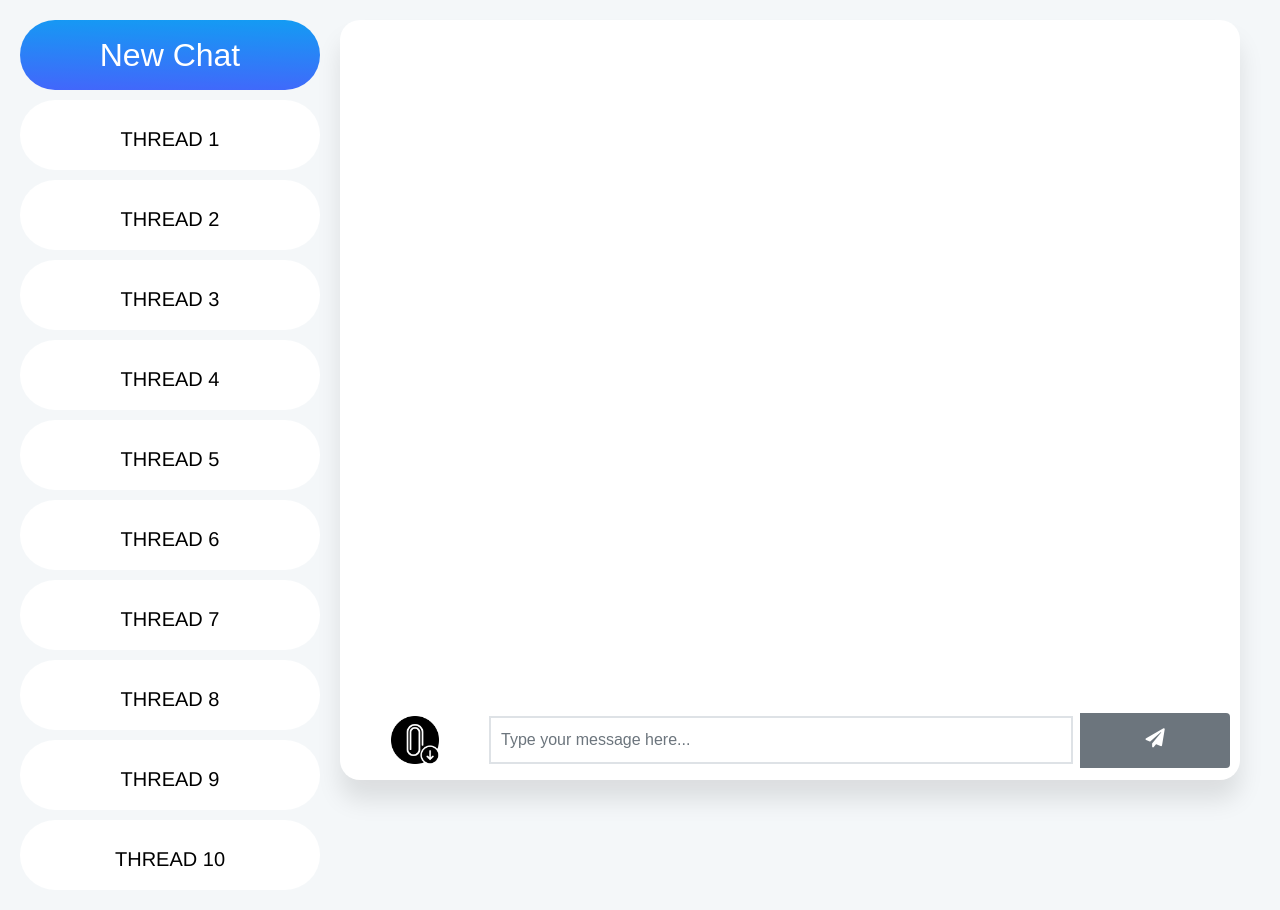
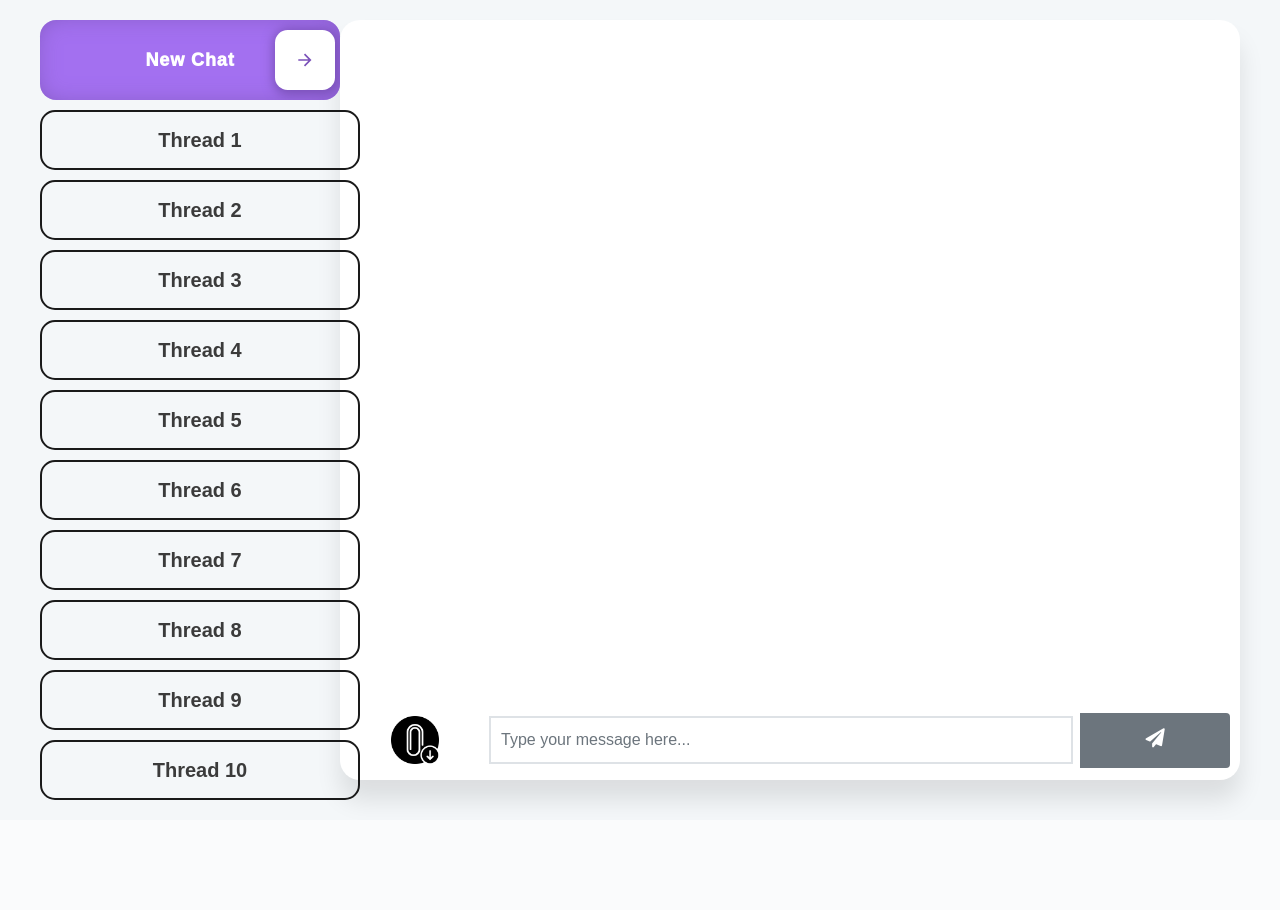
Before and after one commit to blinkswag/Bid_Scope, a Flask app: page / in a window 1280 px wide. After the commit the page ends 808 px from the top, so only its background shows below. Run offline with Flask 3, Linux system fonts and the light colour scheme; some libraries are stand-ins or nearby versions.

Commit message:
Source bug Fix

```diff
--- a/app/templates/index.html
+++ b/app/templates/index.html
@@ -61,6 +61,7 @@
   width: 300px;
     height: 70px;
     border-radius: 50px;
+    margin-left: 20px;
 }
 
 .button-48:before {
@@ -134,10 +135,10 @@
 }
         .user-message {
             /* background-color: #007bff; */
-            background-color: #dcf8c6;
-            /* color: white; */
+            background-color: #a370f0;
+            color: white;
             margin-left: auto;
-            color: #000;
+            /* color: #ffffff; */
             align-self: flex-end;
             font-size: 25px;
         }
@@ -206,51 +207,64 @@ label[for="fileUpload"] {
     cursor: pointer;
 }
 
-.button-21 {
+.cssbuttons-io-button {
     width: 300px;
-    height: 70px;
+    height: 80px;
+  background: #a370f0;
+  color: white;
+  font-family: inherit;
+  /* padding: 0.35em; */
+  /* padding-left: 1.2em; */
+  font-size: 18px;
+  font-weight: 1000;
+  border-radius: 0.9em;
+  border: none;
+  letter-spacing: 0.05em;
+  display: flex;
   align-items: center;
-  appearance: none;
-  background-color: #0476f7;
-  background-image: linear-gradient(1deg, #4F58FD, #149BF3 99%);
-  background-size: calc(100% + 20px) calc(100% + 20px);
-  border-radius: 100px;
-  border-width: 0;
-  box-shadow: none;
-  box-sizing: border-box;
-  color: #FFFFFF;
+  box-shadow: inset 0 0 1.6em -0.6em #714da6;
+  overflow: hidden;
+  position: relative;
+  /* height: 2.8em; */
+  /* padding-right: 3.3em; */
   cursor: pointer;
-  display: inline-flex;
-  font-family: CircularStd,sans-serif;
-  font-size: 2rem;
-  /* height: auto; */
+  margin-left: 20px;
   justify-content: center;
-  line-height: 1.5;
-  padding: 10px 20px;
-  position: relative;
-  text-align: center;
-  text-decoration: none;
-  transition: background-color .2s,background-position .2s;
-  user-select: none;
-  -webkit-user-select: none;
-  touch-action: manipulation;
-  vertical-align: top;
-  white-space: nowrap;
-  margin-right: 20px;
 }
 
-.button-21:active,
-.button-21:focus {
-  outline: none;
+.cssbuttons-io-button .icon {
+  background: white;
+  /* margin-left: 1em; */
+  position: absolute;
+  display: flex;
+  align-items: center;
+  justify-content: center;
+  width: 60px;
+    height: 60px;
+  border-radius: 0.7em;
+  box-shadow: 0.1em 0.1em 0.6em 0.2em #7b52b9;
+  right: 0.3em;
+  transition: all 0.3s;
 }
 
-.button-21:hover {
-  background-position: -20px -20px;
+.cssbuttons-io-button:hover .icon {
+  width: calc(100% - 0.6em);
 }
 
-.button-21:focus:not(:active) {
-  box-shadow: rgba(32, 38, 42, 0.25) 0 0 0 .125em;
+.cssbuttons-io-button .icon svg {
+  width: 1.1em;
+  transition: transform 0.3s;
+  color: #7b52b9;
 }
+
+.cssbuttons-io-button:hover .icon svg {
+  transform: translateX(0.1em);
+}
+
+.cssbuttons-io-button:active .icon {
+  transform: scale(0.95);
+}
+
 label[for="fileUpload"] {
     background: none; /* Removes any background styling */
     border: none; /* Removes border */
@@ -341,6 +355,52 @@ label[for="fileUpload"] {
         #uploadFileBtn {
             margin-left: 10px; /* Space between the upload icon and button */
         }
+
+.button-28 {
+  appearance: none;
+  background-color: transparent;
+  border: 2px solid #1A1A1A;
+  border-radius: 15px;
+  box-sizing: border-box;
+  color: #3B3B3B;
+  cursor: pointer;
+  display: inline-block;
+  font-weight: 900;
+  line-height: normal;
+  margin: 0;
+  min-height: 60px;
+  min-width: 0;
+  outline: none;
+  padding: 8px 12px;
+  text-align: center;
+  text-decoration: none;
+  transition: all 300ms cubic-bezier(.23, 1, 0.32, 1);
+  user-select: none;
+  -webkit-user-select: none;
+  touch-action: manipulation;
+  width: 100%;
+  will-change: transform;
+  font-size: 20px;
+  font-weight: 500;
+  margin-left: 20px;
+}
+
+.button-28:disabled {
+  pointer-events: none;
+}
+
+.button-28:hover {
+  color: #fff;
+  background-color: #a370f0;
+  box-shadow: rgba(0, 0, 0, 0.25) 0 8px 15px;
+  transform: translateY(-2px);
+}
+
+.button-28:active {
+  box-shadow: none;
+  transform: translateY(0);
+}
+
     </style>
 
 <!-- <title>Chatbot</title>  -->
@@ -348,17 +408,38 @@ label[for="fileUpload"] {
 <body>
     <div class="main-container">
         <div class="new-chat-container">
-            <button type="button" class="button-21" aria-label="Start New Chat">New Chat</button>
-            <button type="button" class="button-48" aria-label="Additional Button 1">Thread 1</button>
-            <button type="button" class="button-48" aria-label="Additional Button 2">Thread 2</button>
-            <button type="button" class="button-48" aria-label="Additional Button 3">Thread 3</button>
-            <button type="button" class="button-48" aria-label="Additional Button 4">Thread 4</button>
-            <button type="button" class="button-48" aria-label="Additional Button 5">Thread 5</button>
-            <button type="button" class="button-48" aria-label="Additional Button 6">Thread 6</button>
-            <button type="button" class="button-48" aria-label="Additional Button 7">Thread 7</button>
-            <button type="button" class="button-48" aria-label="Additional Button 8">Thread 8</button>
-            <button type="button" class="button-48" aria-label="Additional Button 9">Thread 9</button>
-            <button type="button" class="button-48" aria-label="Additional Button 10">Thread 10</button>
+
+            <button class="cssbuttons-io-button">
+
+                New Chat
+
+                <div class="icon">
+                  <svg
+                    height="24"
+                    width="24"
+                    viewBox="0 0 24 24"
+                    xmlns="http://www.w3.org/2000/svg"
+                  >
+
+                    <path d="M0 0h24v24H0z" fill="none"></path>
+                    <path
+                      d="M16.172 11l-5.364-5.364 1.414-1.414L20 12l-7.778 7.778-1.414-1.414L16.172 13H4v-2z"
+                      fill="currentColor"
+                    ></path>
+                  </svg>
+                </div>
+              </button>
+
+            <button type="button" class="button-28" style="font-weight: bold;" aria-label="Additional Button 1">Thread 1</button>
+            <button type="button" class="button-28" style="font-weight: bold;" aria-label="Additional Button 2">Thread 2</button>
+            <button type="button" class="button-28" style="font-weight: bold;" aria-label="Additional Button 3">Thread 3</button>
+            <button type="button" class="button-28" style="font-weight: bold;" aria-label="Additional Button 4">Thread 4</button>
+            <button type="button" class="button-28" style="font-weight: bold;" aria-label="Additional Button 5">Thread 5</button>
+            <button type="button" class="button-28" style="font-weight: bold;" aria-label="Additional Button 6">Thread 6</button>
+            <button type="button" class="button-28" style="font-weight: bold;" aria-label="Additional Button 7">Thread 7</button>
+            <button type="button" class="button-28" style="font-weight: bold;" aria-label="Additional Button 8">Thread 8</button>
+            <button type="button" class="button-28" style="font-weight: bold;" aria-label="Additional Button 9">Thread 9</button>
+            <button type="button" class="button-28" style="font-weight: bold;" aria-label="Additional Button 10">Thread 10</button>
 
         </div>
         <div class="chat-container">
@@ -487,7 +568,7 @@ $(document).ready(function() {
     });
 }
 
-            $('.button-21').click(function() {
+            $('.cssbuttons-io-button').click(function() {
                 $('#threadId').val(''); // Reset the thread ID
                 $('#chatWindow').html(''); // Clear the chat window
             });
--- a/app/views.py
+++ b/app/views.py
@@ -1,8 +1,14 @@
 from flask import render_template, request, jsonify
 from .controller.chat_controller import ChatController
 import markdown
+import re  # Import the regular expressions library
 
 chat_controller = ChatController()
+
+def remove_bracketed_content(text):
+    pattern = r"【[^】]*】"
+    cleaned_text = re.sub(pattern, '', text)
+    return cleaned_text
 
 def init_app(app):
     @app.route('/', methods=['GET', 'POST'])
@@ -21,8 +27,13 @@ def init_app(app):
                 if response['user_message']:
                     formatted_response += f'<div class="message user-message">{format_message_markdown(response["user_message"])}</div>'
 
+                # if response['bot_response']:
+                #     formatted_response += f'<div class="message bot-response">{format_message_markdown(response["bot_response"])}</div>'
+
                 if response['bot_response']:
-                    formatted_response += f'<div class="message bot-response">{format_message_markdown(response["bot_response"])}</div>'
+                    cleaned_bot_response = remove_bracketed_content(response['bot_response'])
+                    formatted_response += f'<div class="message bot-response">{format_message_markdown(cleaned_bot_response)}</div>'
+
             return jsonify({
                 'message': formatted_response,
                 'thread_id': response['thread_id']
```
Also changed, not shown: app/model/chat_model.py (+6 -9 lines).
